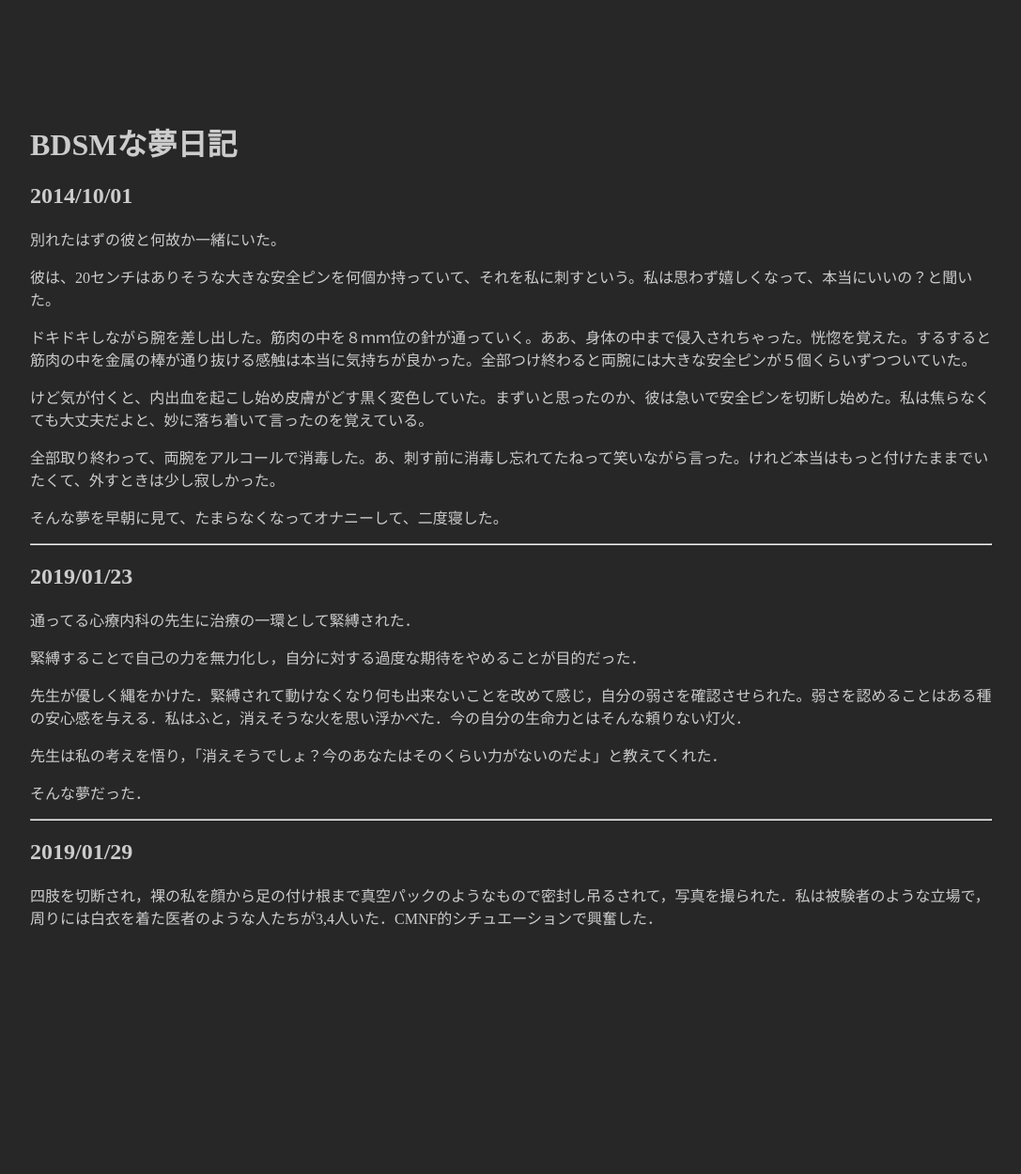
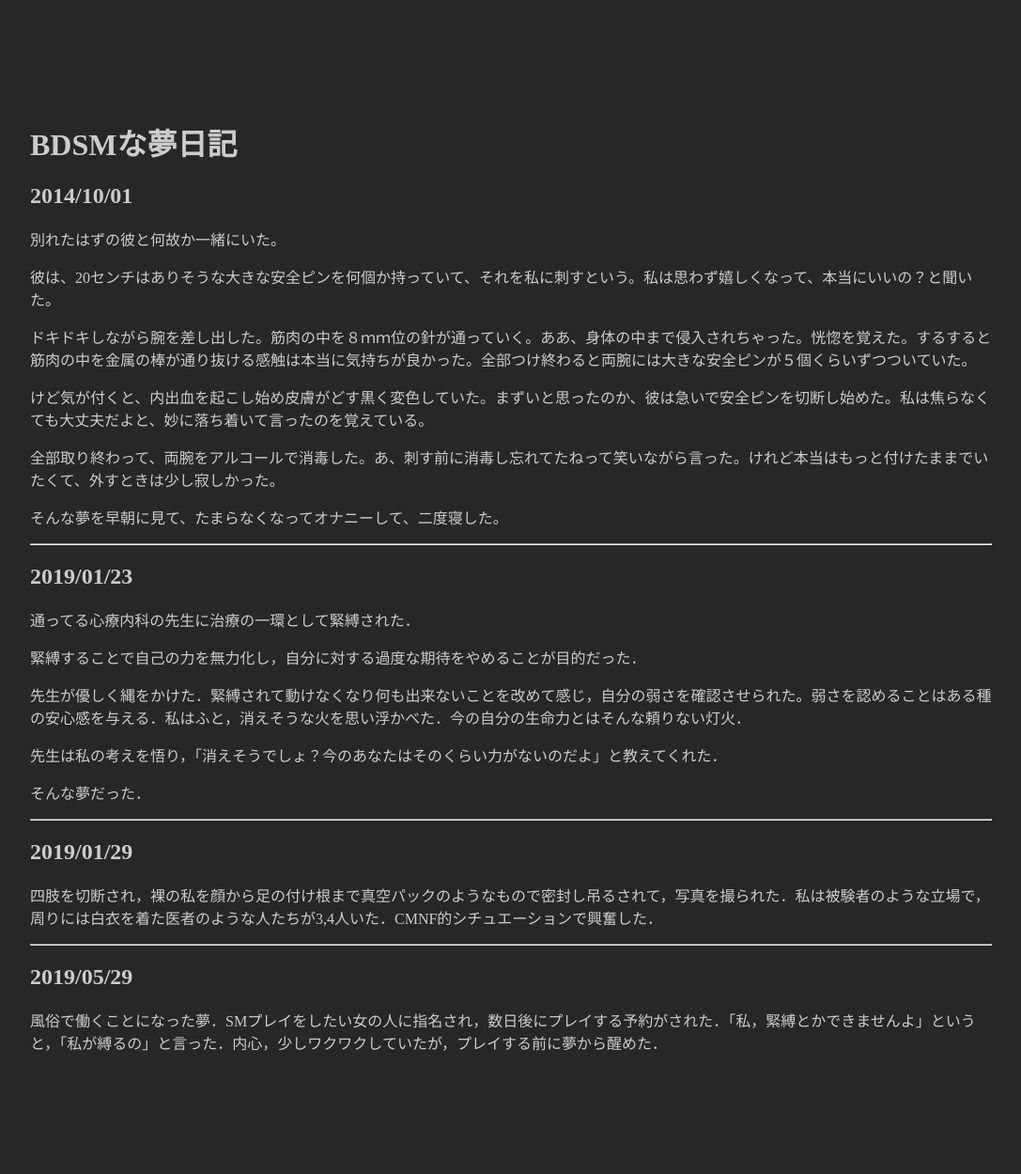
Before and after one commit to hihumi-riku/hihumi-riku.github.io, a Jekyll site: the page built from _posts/2019-01-29-dream_bdsm.md, in a window 1280 px wide. Shown: the whole page at 94% size, without its empty margins (96-1183 px from the left). Built offline with Jekyll 4.4.1, drawn with Linux system fonts in a browser that asks for light colours; before the commit the page ends 1116 px from its top, so only the background shows below that.

Commit message:
Added contents

```diff
--- a/_posts/2019-01-29-dream_bdsm.md
+++ b/_posts/2019-01-29-dream_bdsm.md
@@ -39,3 +39,12 @@ title: BDSMな夢日記
 <a href="#3"></a>
 ## 2019/01/29
 四肢を切断され，裸の私を顔から足の付け根まで真空パックのようなもので密封し吊るされて，写真を撮られた．私は被験者のような立場で，周りには白衣を着た医者のような人たちが3,4人いた．CMNF的シチュエーションで興奮した．
+
+
+---
+<a id="4"></a>
+<a href="#4"></a>
+
+## 2019/05/29
+
+風俗で働くことになった夢．SMプレイをしたい女の人に指名され，数日後にプレイする予約がされた．「私，緊縛とかできませんよ」というと，「私が縛るの」と言った．内心，少しワクワクしていたが，プレイする前に夢から醒めた．
```
Also changed, not shown: _posts/2019-01-25-dream_2019.md (+7 -0 lines).
